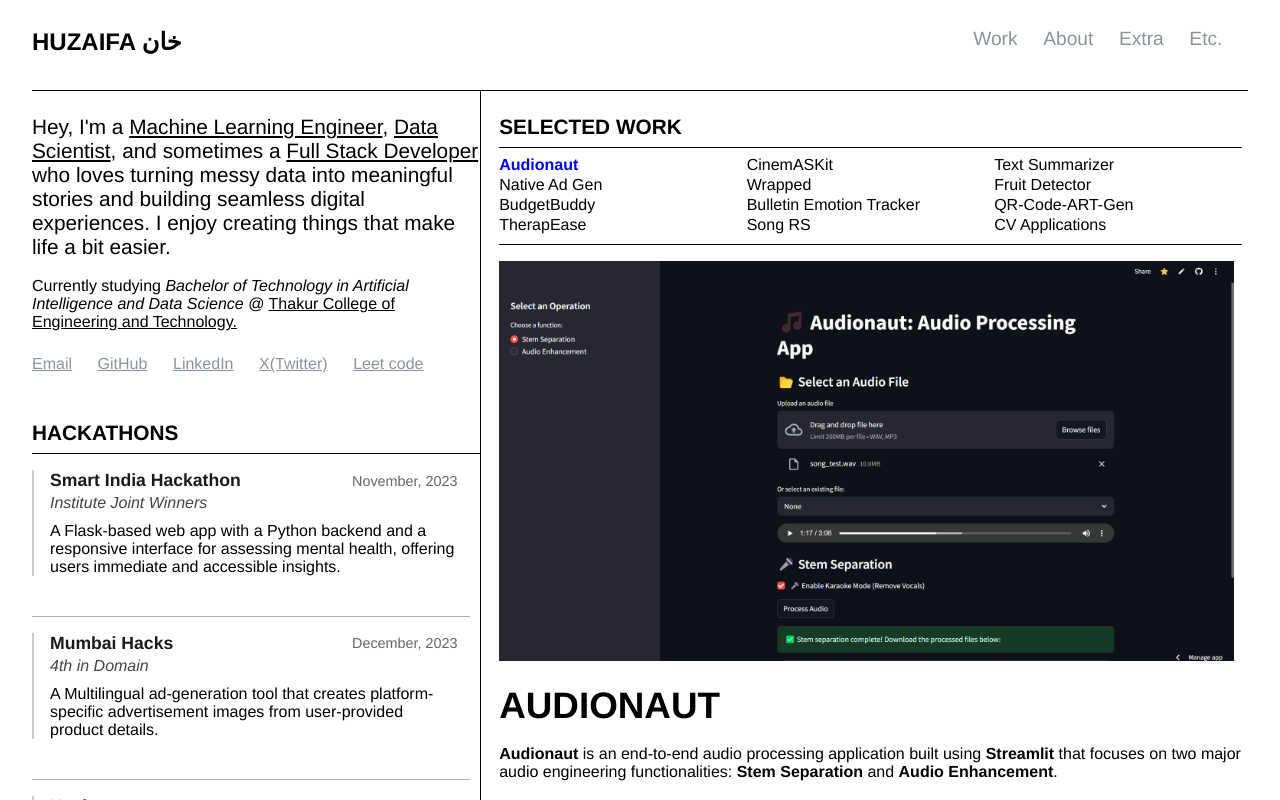
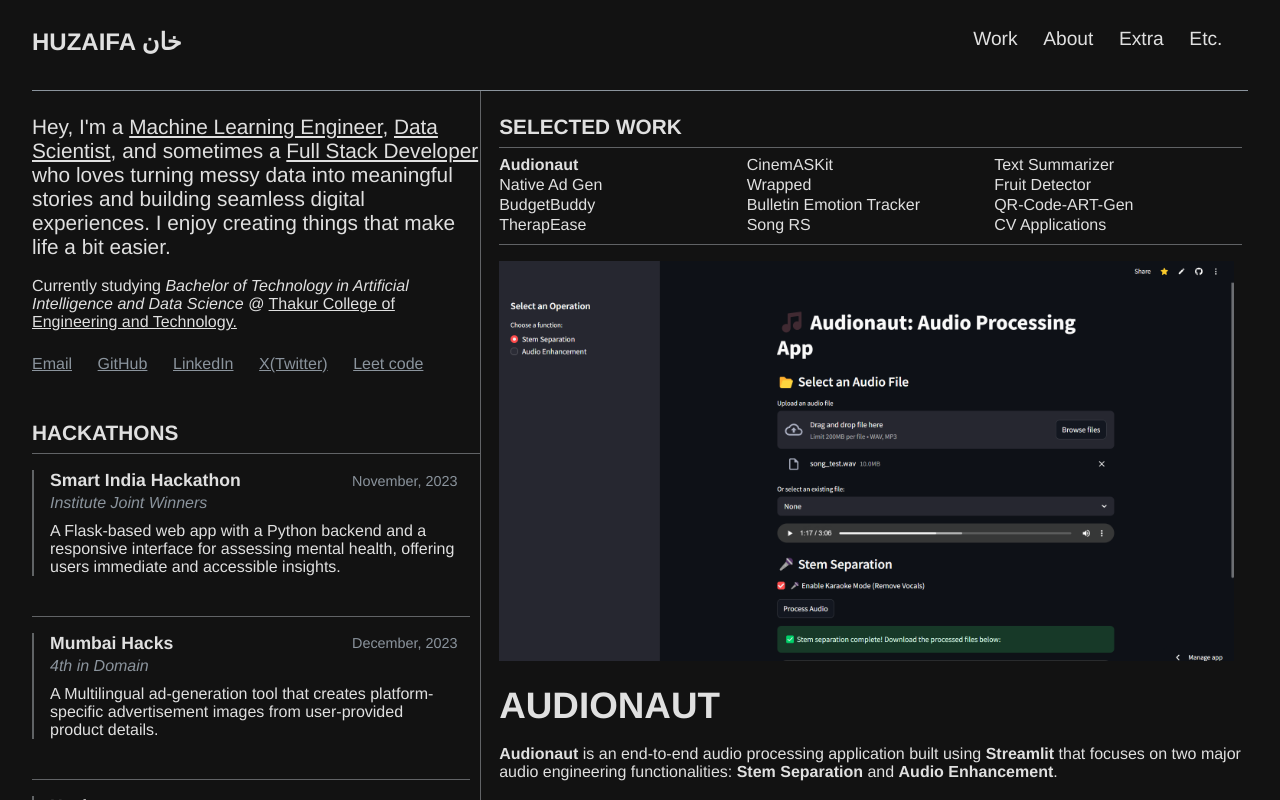
Before and after one commit to botzaifa/portfolio-2, a React (Create React App) app: page /#/ in a window 1280 px wide. Built offline with nearby package versions, Linux system fonts and the light colour scheme; a web font is replaced by a local one.

Commit message:
[Add] Changed to Dark mode

```diff
--- a/src/App.css
+++ b/src/App.css
@@ -4,12 +4,16 @@
   --dark-grey: #384853;
   --body-grey: #8b949d;
   --body-grey-lighter: #868a8ead;
-  --accent: #0000ff;
+  --accent: #00bfff; /* optional: brighter blue accent for dark mode */
+  --text-color: #e0e0e0;
+  --bg-color: #121212;
 }
 
 body {
   font-family: "Suisse Int'l Boo", Helvetica, Arial, sans-serif;
   width: 100%;
+  background-color: var(--bg-color);
+  color: var(--text-color);
 }
 
 h1 {
@@ -28,7 +32,12 @@
   left: 0;
   padding-top: 2vh;
 }
+
 a {
-  color: black;
+  color: var(--text-color);
   text-decoration: none;
 }
+
+a:hover {
+  color: var(--accent);
+}
--- a/src/components/Header/Header.css
+++ b/src/components/Header/Header.css
@@ -4,22 +4,26 @@
   padding: 1.5vh 0;
   display: flex;
   justify-content: space-between;
-  border-bottom: 1px solid black;
+  border-bottom: 1px solid var(--body-grey); /* Updated to match dark mode */
   position: relative;
   top: 0;
   left: 0;
+  background-color: var(--bg-color);
 }
+
 .titles {
   justify-content: space-between;
   display: flex;
   flex-direction: column;
 }
+
 .name {
   text-transform: uppercase;
   font-weight: bold;
   padding-right: 4vw;
   margin: 0;
 }
+
 .title {
   font-weight: bold;
   font-size: 1rem;
@@ -27,23 +31,28 @@
   color: var(--accent);
   text-transform: capitalize;
 }
+
 .name a {
-  color: black;
+  color: var(--text-color); /* Changed to text color for dark mode */
 }
 
 header a {
   text-decoration: none;
 }
+
 .nav-container {
   display: flex;
 }
+
 .nav-container a {
-  color: var(--body-grey);
+  color: #e0e0e0; /* Brighter color for the static tabs */
   padding-right: 2vw;
   font-size: 1.2rem;
+  transition: color 0.3s ease; /* Smooth transition for hover */
 }
 
 .nav-container a:hover,
 .active {
-  color: var(--accent);
+  color: var(--accent); /* Blue on hover and active */
+  font-weight: bold; /* Slight bold effect on hover */
 }
--- a/src/components/Sidebar/Sidebar.css
+++ b/src/components/Sidebar/Sidebar.css
@@ -1,28 +1,32 @@
 .sidebar-container {
-  border-right: 1px solid black;
+  border-right: 1px solid var(--body-grey-lighter); /* Updated border color */
   width: 35%;
   overflow: auto;
   position: fixed;
   top: calc(5vh + 51px);
   bottom: 0;
+  background-color: var(--bg-color); /* Dark background for sidebar */
 }
 
 .sidebar-item {
   width: 95%;
-  border-bottom: 1px solid var(--body-grey-lighter);
+  border-bottom: 1px solid var(--body-grey-lighter); /* Keep lighter borders for separation */
   padding: 2vh 0;
   padding-right: 1vw;
+  color: var(--text-color); /* Dark mode text color */
 }
+
 .sidebar-item:last-child {
   border-bottom: none;
 }
+
 @media screen and (max-width: 768px) {
   .sidebar-container {
     width: 95%;
     border-right: none;
     position: static;
     overflow: initial;
-    border-top: 1px solid black;
+    border-top: 1px solid var(--body-grey-lighter); /* Border for smaller screens */
   }
   .intro-container {
     overflow: initial;
--- a/src/index.css
+++ b/src/index.css
@@ -1,15 +1,42 @@
+:root {
+  --bg-color: #121212;
+  --text-color: #e0e0e0;
+  --scrollbar-bg: #2a2a2a; /* Scrollbar background color */
+  --scrollbar-thumb: #444; /* Scrollbar thumb color */
+  --scrollbar-thumb-hover: #888; /* Scrollbar thumb hover color */
+}
+
 body {
+  background-color: var(--bg-color);
+  color: var(--text-color);
   margin: 0;
   font-family: -apple-system, BlinkMacSystemFont, "Segoe UI", "Roboto", "Oxygen",
     "Ubuntu", "Cantarell", "Fira Sans", "Droid Sans", "Helvetica Neue",
     sans-serif;
-  -webkit-font-smoothing: antialiased;
-  -moz-osx-font-smoothing: grayscale;
+  transition: background-color 0.3s ease, color 0.3s ease;
+}
+
+/* Custom scrollbar styles */
+::-webkit-scrollbar {
+  width: 12px;
+}
+
+::-webkit-scrollbar-track {
+  background: var(--scrollbar-bg);
+}
+
+::-webkit-scrollbar-thumb {
+  background-color: var(--scrollbar-thumb);
+  border-radius: 10px;
+  border: 3px solid var(--scrollbar-bg);
+}
+
+::-webkit-scrollbar-thumb:hover {
+  background-color: var(--scrollbar-thumb-hover);
 }
 
 code {
-  font-family: source-code-pro, Menlo, Monaco, Consolas, "Courier New",
-    monospace;
+  font-family: source-code-pro, Menlo, Monaco, Consolas, "Courier New", monospace;
 }
 
 #root {
--- a/src/pages/Work/Work.css
+++ b/src/pages/Work/Work.css
@@ -2,14 +2,15 @@
   padding-top: 3vh;
   padding-bottom: 1vh;
   width: 100%;
-  border-bottom: 1px solid black;
+  border-bottom: 1px solid var(--body-grey-lighter); /* Lighter border for dark mode */
+  color: var(--text-color); /* Text color */
 }
 
 .experience-container,
 .certification-container {
   margin-bottom: 1.5rem;
   padding-left: 1rem;
-  border-left: 2px solid #ccc;
+  border-left: 2px solid var(--body-grey-lighter); /* Lighter border for dark mode */
 }
 
 .experience-header,
@@ -23,7 +24,7 @@
 .certification-header a {
   font-size: 1.1rem;
   font-weight: 600;
-  color: #1a1a1a;
+  color: var(--text-color); /* Dark mode text color */
   text-decoration: none;
 }
 
@@ -35,29 +36,31 @@
 .experience-dates,
 .certification-dates {
   font-size: 0.9rem;
-  color: #666;
+  color: var(--body-grey); /* Lighter color for dates */
 }
 
 .experience-position,
 .certification-position {
   font-style: italic;
   margin: 0.2rem 0 0.6rem;
-  color: #444;
+  color: var(--body-grey); /* Lighter color for position */
 }
 
 .bio {
   font-size: 1.3rem;
   font-weight: 500;
+  color: var(--text-color); /* Text color */
 }
 
 .section-header {
   font-weight: bold;
   font-size: 1.3rem;
+  color: var(--text-color); /* Text color */
 }
 
 .projects-header {
   padding-bottom: 1vh;
-  border-bottom: 1px solid black;
+  border-bottom: 1px solid var(--body-grey-lighter); /* Lighter border */
 }
 
 .pt-6 {
@@ -70,19 +73,20 @@
   justify-content: center;
   border-collapse: collapse;
   padding: 1vh 0;
-  border-bottom: 1px solid black;
+  border-bottom: 1px solid var(--body-grey-lighter); /* Lighter border */
   margin-bottom: 2vh;
 }
 
 .project-links p {
   padding-bottom: 2px;
   transition: all 0.25s ease;
+  color: var(--text-color); /* Text color */
 }
 
 .project-links p:hover,
 .selected-project {
   cursor: pointer;
-  color: var(--accent);
+  color: var(--accent); /* Accent color on hover */
   font-weight: bolder;
 }
 
@@ -108,7 +112,7 @@
   font-weight: bold;
   text-transform: uppercase;
   text-decoration: none;
-  color: black;
+  color: var(--text-color); /* Text color */
   padding-top: 3vh;
 }
 
@@ -117,7 +121,7 @@
 }
 
 .project-experience:hover {
-  color: var(--accent);
+  color: var(--accent); /* Accent color on hover */
 }
 
 .project-experience:hover a {
@@ -149,11 +153,11 @@
   }
 
   .project-experience:hover {
-    color: black;
+    color: var(--text-color); /* Text color instead of black */
     cursor: auto;
   }
 
   .project-experience:hover a {
-    color: black !important;
+    color: var(--text-color) !important; /* Text color on hover */
   }
 }
```
